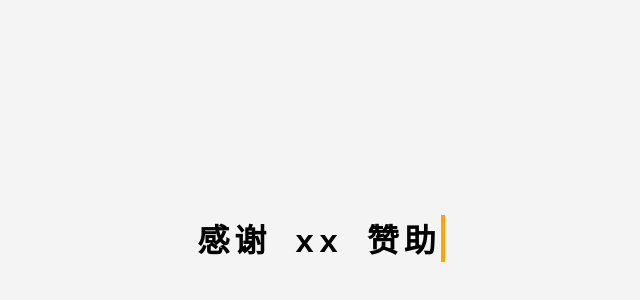
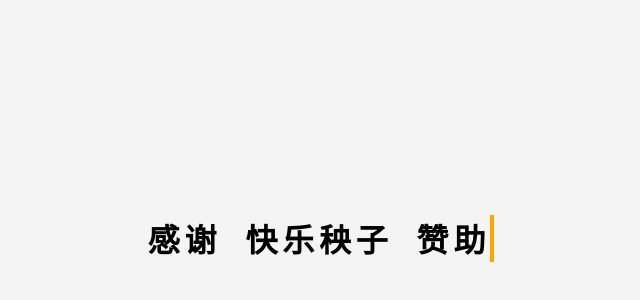
Before and after one commit to tewhdn/home, a plain HTML site: page zanzhu/index.html in a window 1280 px wide. Shown: the part 162-462 px from the top of the page, without its empty margins (319-959 px from the left). Drawn offline with Linux system fonts and the light colour scheme.

Commit message:
index.html

```diff
--- a/zanzhu/index.html
+++ b/zanzhu/index.html
@@ -55,7 +55,7 @@
                 }
             }
 
-            typeWriter("xx", 0, function() {});
+            typeWriter("快乐秧子", 0, function() {});
         });
     </script>
 </body>
```
